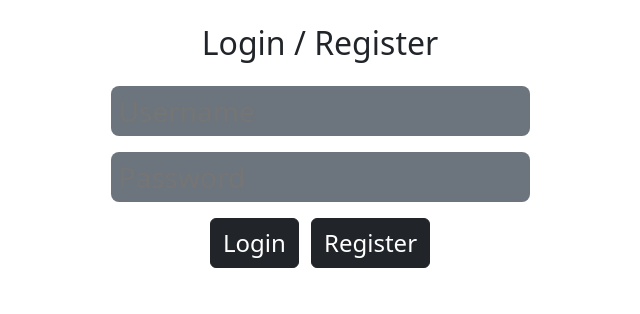
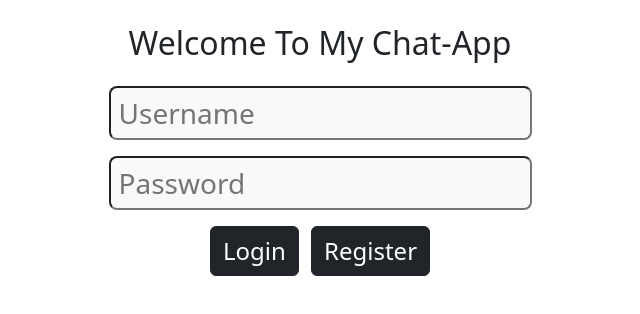
Before and after one commit to biswajitRapidsoft/local-chat-app-js-2024, a plain HTML site: page index.html in a window 1280 px wide. Shown: the whole page, without its empty margins (320-960 px from the left). Drawn offline with nearby package versions, Linux system fonts and the light colour scheme.

Commit message:
@Task-8 : Local Chat App : Updated Login / Register Page Styles

```diff
--- a/index.html
+++ b/index.html
@@ -11,11 +11,11 @@
 <body>
     <main>
         <div class="login-container">
-            <h2 class="text-center my-4">Login / Register</h2>
+            <h2 class="text-center my-4">Welcome To My Chat-App</h2>
             <form id="login-form" class="text-center container">
-                <input class="fs-3 px-2 py-1 mb-3 border-0 rounded-3 bg-secondary text-white" type="text" id="username" placeholder="Username" required>
+                <input class="fs-3 px-2 py-1 mb-3 rounded-3 bg-light text-white" type="text" id="username" placeholder="Username" required>
                 <br>
-                <input class="fs-3 px-2 py-1 border-0 rounded-3 bg-secondary text-white" type="password" id="password" placeholder="Password" required>
+                <input class="fs-3 px-2 py-1 rounded-3 bg-light" type="password" id="password" placeholder="Password" required>
                 <br>
                 <button class="btn btn-dark fs-4 mt-3" type="submit" id="login-btn">Login</button>
                 <button class="btn btn-dark fs-4 ms-2 mt-3" type="button" id="register-btn">Register</button>
```
